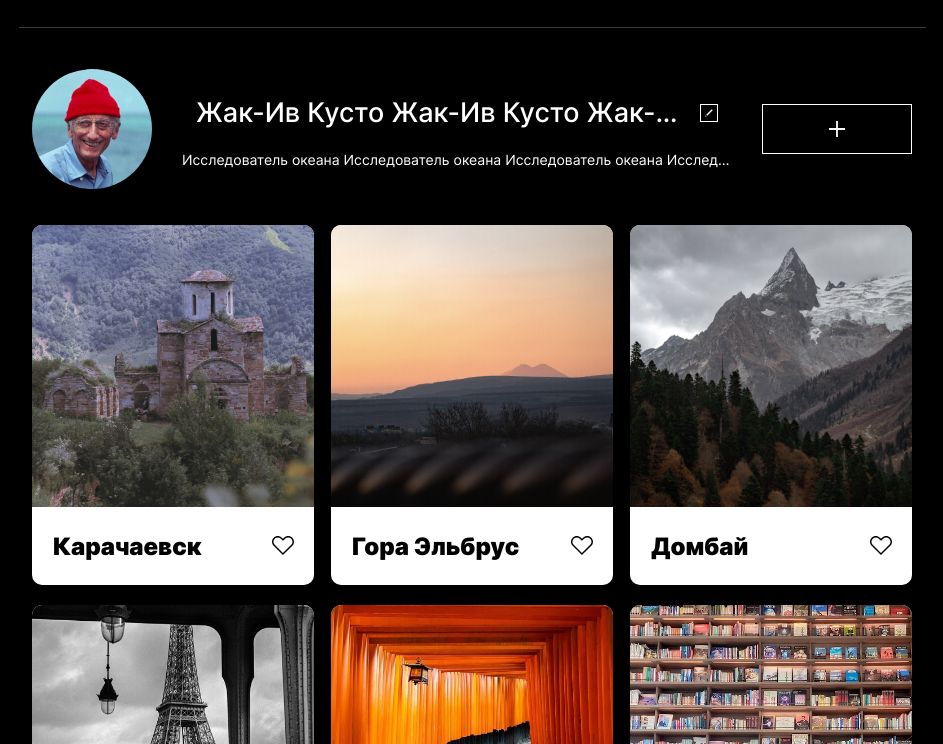
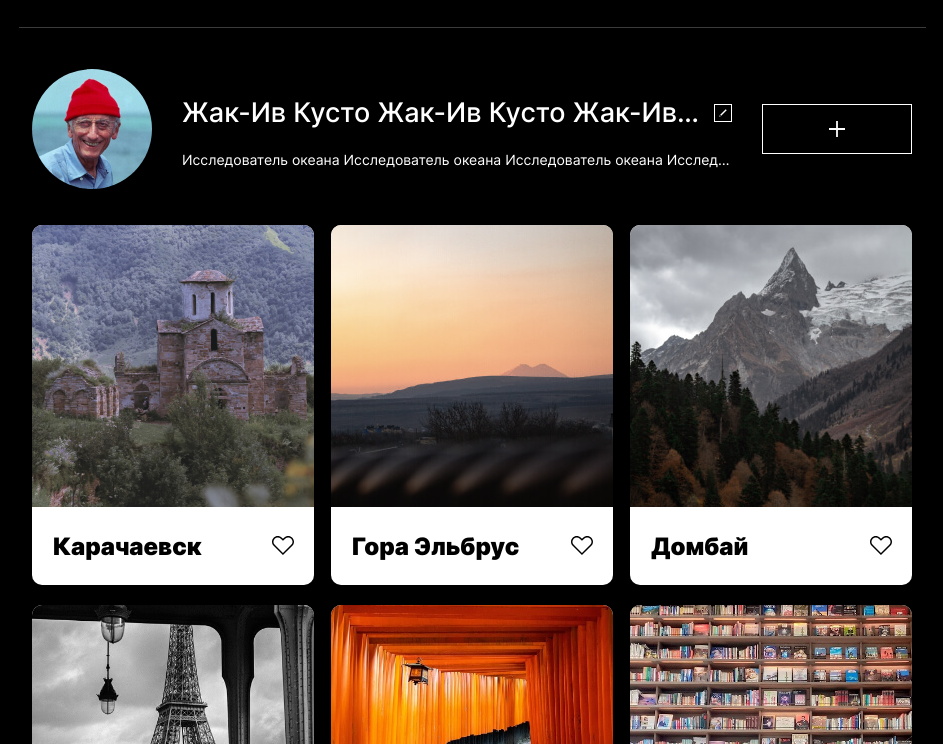
Before and after one commit to IgnatovDan/yandex-mesto, a plain HTML site: page index.html in a window 1280 px wide. Shown: the part 56-800 px from the top of the page, without its empty margins (168-1111 px from the left). Drawn offline with Linux system fonts and the light colour scheme.

Commit message:
Remove commented styles

```diff
--- a/blocks/profile/__add/profile__add.css
+++ b/blocks/profile/__add/profile__add.css
@@ -20,8 +20,6 @@
 
 @media screen and (min-width: 1024px) {
   .profile__add {
-    /* grid-area: add; */
-
     margin-top: 0;
     width: 150px;
   }
--- a/blocks/profile/__details/profile__details.css
+++ b/blocks/profile/__details/profile__details.css
@@ -2,7 +2,7 @@
   grid-area: details;
   justify-self: stretch;
 
-  /* max-width: 282px; */
+  /* override browser styles for `p` */
   margin: 0;
   padding: 8px 0 0;
 
@@ -22,11 +22,7 @@
 
 @media screen and (min-width: 1024px) {
   .profile__details {
-    /* grid-area: details; */
-
     text-align: left;
-
     padding: 0;
-    /* max-width: none; */
   }
 }
--- a/blocks/profile/__name-edit-container/profile__name-edit-container.css
+++ b/blocks/profile/__name-edit-container/profile__name-edit-container.css
@@ -4,6 +4,9 @@
 
   grid-area: name-edit;
   justify-self: stretch;
+
+  /* sync h-center with figma: "center text only, then add button" */
+  transform: translateX(calc((var(--edit-width) + var(--name-edit-indent)) / 2));
 
   /* required for '...' in child name element */
   overflow: hidden;
@@ -18,21 +21,14 @@
   flex-wrap: nowrap;
   column-gap: var(--name-edit-indent);
 
-  /* align text and edit icon */
+  /* sync v-align with figma: text and edit icon by baseline */
   align-items: baseline;
-
-  /* 'calc(button-width + gap) / 2' to h-center text without button */
-  transform: translateX(calc((var(--edit-width) + var(--name-edit-indent)) / 2));
 }
 
 @media screen and (min-width: 1024px) {
   .profile__name-edit-container {
-    /* grid-area: name-edit; */
-    justify-self: stretch;
-
-    /* required to show '...' */
-    overflow: hidden;
-
+    align-self: flex-end;
+    padding: 0;
     transform: none;
   }
 }
--- a/blocks/profile/__name/profile__name.css
+++ b/blocks/profile/__name/profile__name.css
@@ -15,8 +15,3 @@
 
   color: #FFFFFF;
 }
-
-@media screen and (min-width: 1024px) {
-  .profile__name {
-  }
-}
--- a/blocks/profile/__photo/profile__photo.css
+++ b/blocks/profile/__photo/profile__photo.css
@@ -6,9 +6,3 @@
   height: 120px;
   border-radius: 50%;
 }
-
-/* @media screen and (min-width: 1024px) {
-  .profile__photo {
-    grid-area: photo;
-  }
-} */
--- a/blocks/profile/profile.css
+++ b/blocks/profile/profile.css
@@ -15,7 +15,6 @@
 
 @media screen and (min-width: 1024px) {
   .profile {
-    /* display: grid; */
     grid-template-columns: min-content 1fr min-content;
     grid-template-rows: 1fr 1fr;
     grid-template-areas:
```
